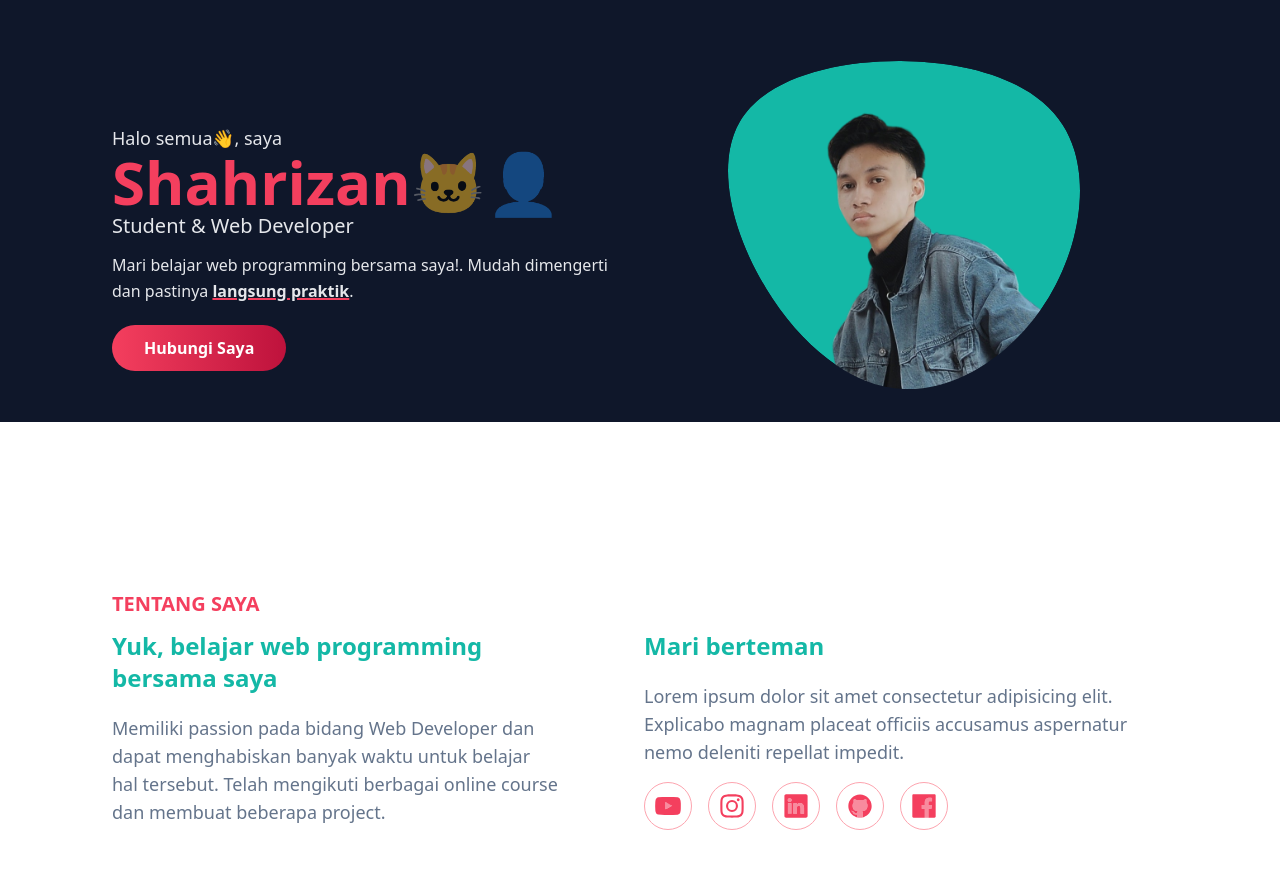
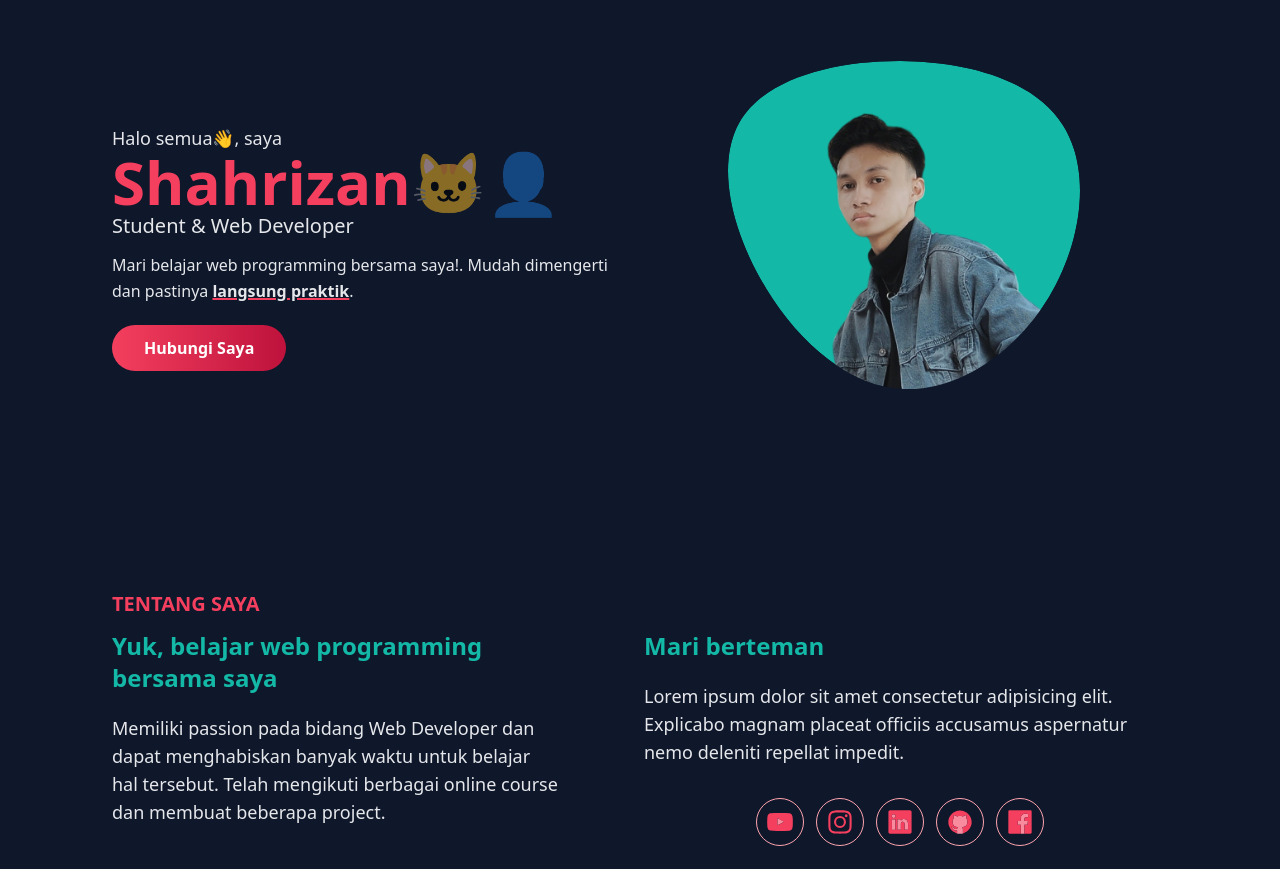
Before and after one commit to shrizaan/learn-tailwindcss, a website: page index.html in a window 1280 px wide. Shown: the part 107-976 px from the top of the page. Drawn offline with nearby package versions, Linux system fonts and the light colour scheme.

Commit message:
add dark mode to about section

```diff
--- a/index.html
+++ b/index.html
@@ -194,7 +194,7 @@
     <!-- Hero Section End -->
 
     <!-- About Section Start -->
-    <section id="about" class="pt-36 pb-32">
+    <section id="about" class="pt-36 pb-32 dark:bg-slate-900">
       <div class="container-default lg:mt-6 lg:px-28">
         <div class="flex flex-wrap md:flex-nowrap md:gap-x-2">
           <div class="mb-10 w-full md:w-1/2">
@@ -207,7 +207,7 @@
               Yuk, belajar web programming bersama saya
             </h3>
             <p
-              class="max-w-md text-base font-normal text-secondary-dark md:text-lg"
+              class="max-w-md text-base font-normal text-secondary-dark dark:text-light md:text-lg"
             >
               Memiliki passion pada bidang Web Developer dan dapat menghabiskan
               banyak waktu untuk belajar hal tersebut. Telah mengikuti berbagai
@@ -219,17 +219,20 @@
               Mari berteman
             </h3>
             <p
-              class="mb-4 max-w-xl text-base font-normal text-secondary-dark md:text-lg"
+              class="mb-8 max-w-xl text-base font-normal text-secondary-dark dark:text-light md:text-lg"
             >
               Lorem ipsum dolor sit amet consectetur adipisicing elit. Explicabo
               magnam placeat officiis accusamus aspernatur nemo deleniti
               repellat impedit.
             </p>
-            <ul class="flex flex-wrap items-center" role="list link">
+            <ul
+              class="flex flex-wrap items-center justify-center"
+              role="list link"
+            >
               <li>
                 <a
                   href="https://youtube.com/"
-                  class="group mb-4 mr-4 flex h-12 w-12 items-center justify-center rounded-full border border-rose-300 p-1 duration-300 ease-in-out hover:border-secondary hover:bg-teal-100"
+                  class="group mb-4 mr-3 flex h-12 w-12 items-center justify-center rounded-full border border-rose-300 p-1 duration-300 ease-in-out hover:border-secondary hover:bg-teal-100"
                 >
                   <svg
                     class="group"
@@ -253,7 +256,7 @@
               <li>
                 <a
                   href="https://instagram.com/shrizaan"
-                  class="group mb-4 mr-4 flex h-12 w-12 items-center justify-center rounded-full border border-rose-300 p-1 duration-300 ease-in-out hover:border-secondary hover:bg-teal-100"
+                  class="group mb-4 mr-3 flex h-12 w-12 items-center justify-center rounded-full border border-rose-300 p-1 duration-300 ease-in-out hover:border-secondary hover:bg-teal-100"
                 >
                   <svg
                     class="group"
@@ -282,7 +285,7 @@
               <li>
                 <a
                   href="https://www.linkedin.com/in/shahrizan-learner"
-                  class="group mb-4 mr-4 flex h-12 w-12 items-center justify-center rounded-full border border-rose-300 p-1 duration-300 ease-in-out hover:border-secondary hover:bg-teal-100"
+                  class="group mb-4 mr-3 flex h-12 w-12 items-center justify-center rounded-full border border-rose-300 p-1 duration-300 ease-in-out hover:border-secondary hover:bg-teal-100"
                 >
                   <svg
                     class="group"
@@ -313,7 +316,7 @@
               <li>
                 <a
                   href="https://github.com/shrizaan"
-                  class="group mb-4 mr-4 flex h-12 w-12 items-center justify-center rounded-full border border-rose-300 p-1 duration-300 ease-in-out hover:border-secondary hover:bg-teal-100"
+                  class="group mb-4 mr-3 flex h-12 w-12 items-center justify-center rounded-full border border-rose-300 p-1 duration-300 ease-in-out hover:border-secondary hover:bg-teal-100"
                 >
                   <svg
                     class="group"
@@ -337,7 +340,7 @@
               <li>
                 <a
                   href="https://www.facebook.com/profile.php?id=100072097830295"
-                  class="group mb-4 mr-4 flex h-12 w-12 items-center justify-center rounded-full border border-rose-300 p-1 duration-300 ease-in-out hover:border-secondary hover:bg-teal-100"
+                  class="group mb-4 mr-3 flex h-12 w-12 items-center justify-center rounded-full border border-rose-300 p-1 duration-300 ease-in-out hover:border-secondary hover:bg-teal-100"
                 >
                   <svg
                     class="group"
```
Also changed, not shown: dist/css/output.css.
